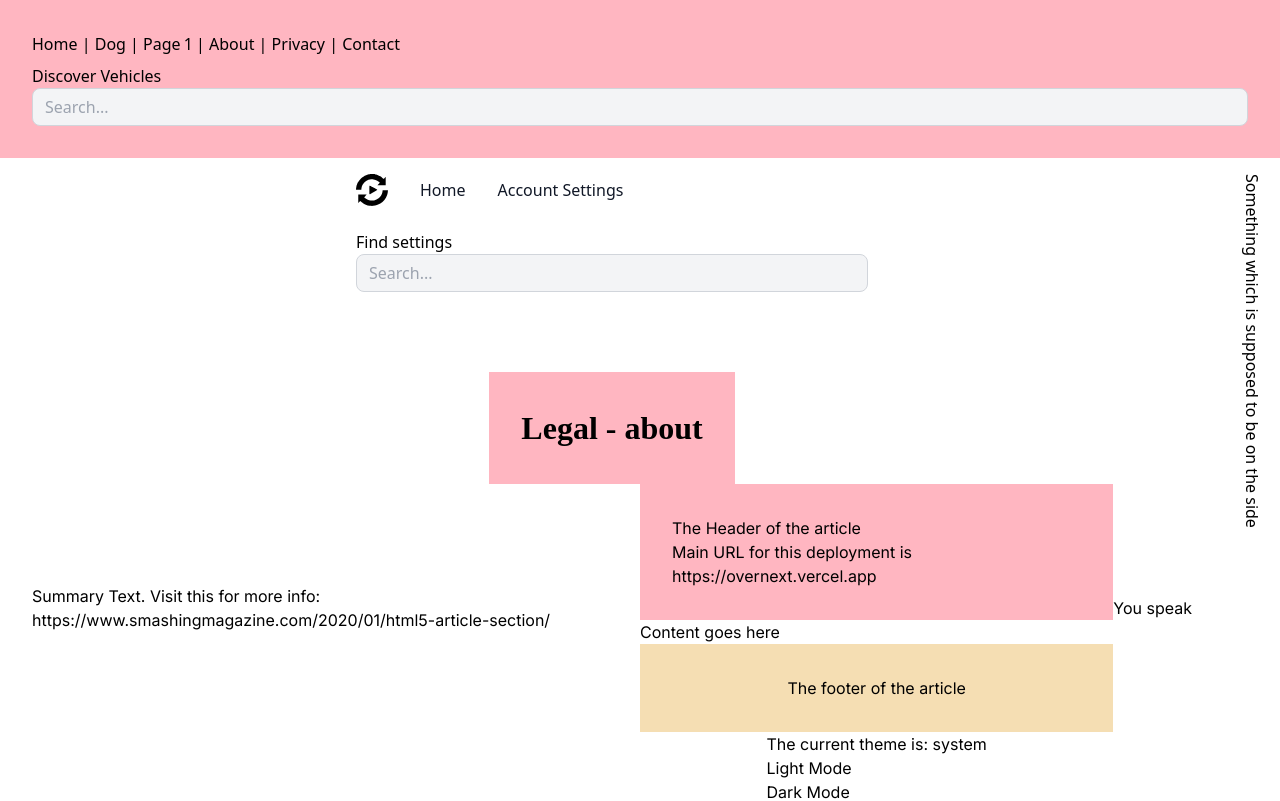
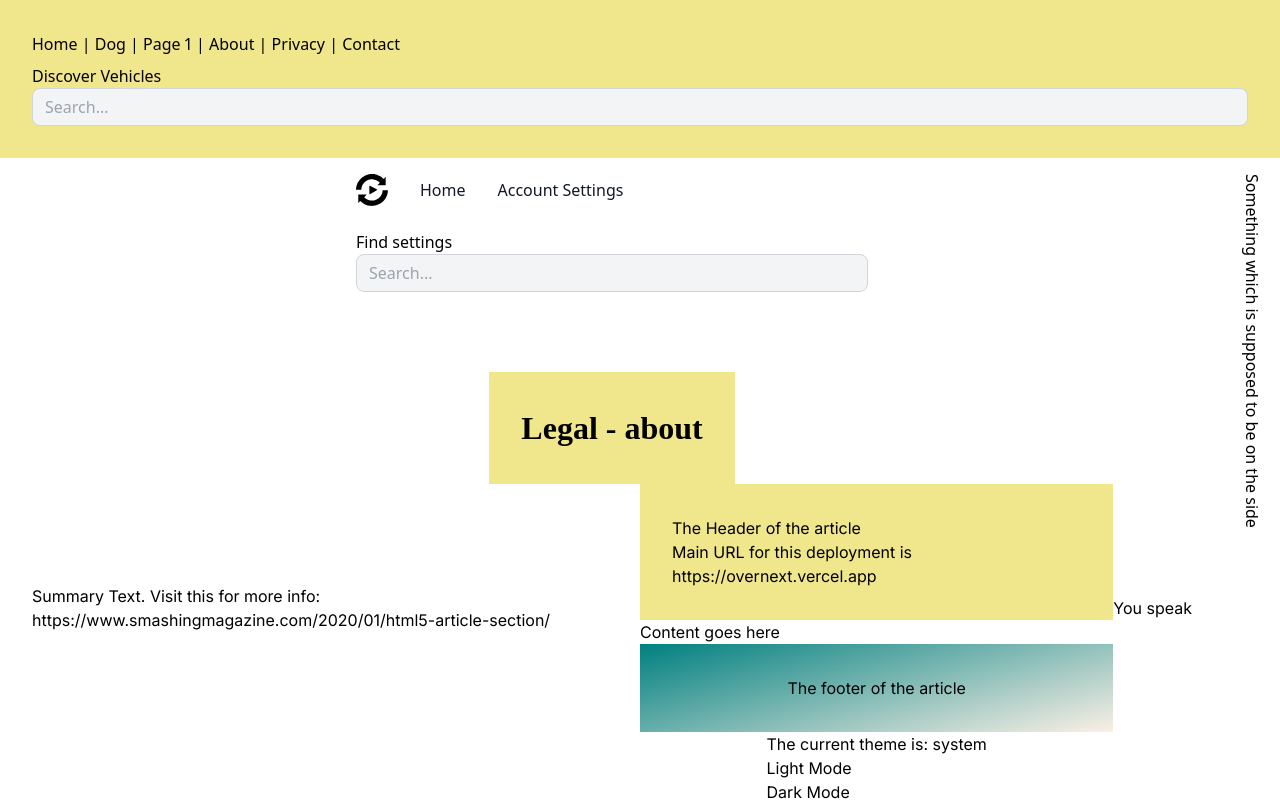
Before and after one commit to einSelbst/overnext, a Next.js app: page /legal/about in a window 1280 px wide. Shown: the top 801 px of the page. Built offline with nearby package versions, Linux system fonts and the light colour scheme; a web font is replaced by a local one.

Commit message:
ui: update background colors but still not enough contrast

```diff
--- a/src/styles/global.scss
+++ b/src/styles/global.scss
@@ -18,7 +18,7 @@ body {
 }
 
 header {
-  background: lightpink;
+  background: khaki;
   padding: 2rem;
   grid-column: 1 / 4;
 }
@@ -36,9 +36,18 @@ header {
 main {
   padding: 2rem;
   display: grid;
-  background: lavender;
+  background: mintcream;
   place-items: center;
   font-family: Inter, system-ui, sans-serif;
+}
+
+.dark main {
+  background-color: darkslategray;
+  color: wheat;
+}
+
+.dark main a {
+  color: lightcoral;
 }
 
 .right {
@@ -47,7 +56,7 @@ main {
 }
 
 footer {
-  background: wheat;
+  background: linear-gradient(165deg, teal, linen);
   padding: 2rem;
   text-align: center;
   grid-column: 1 / 4;
```
